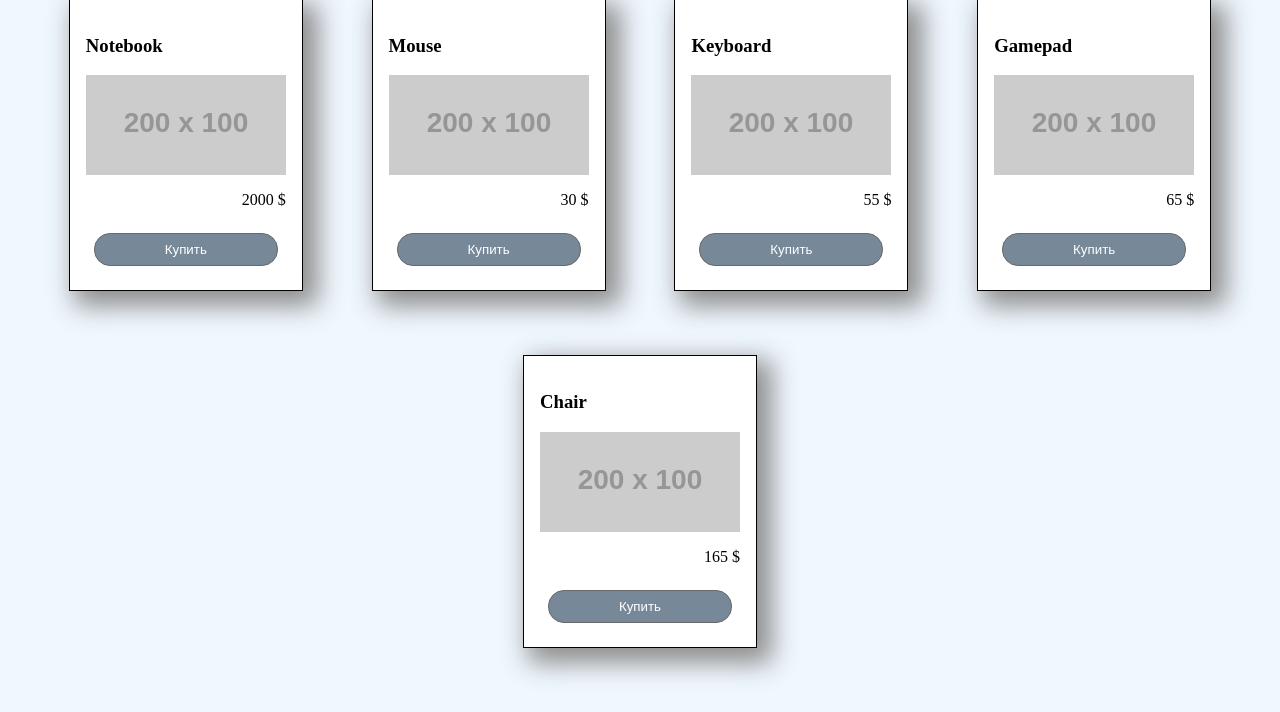
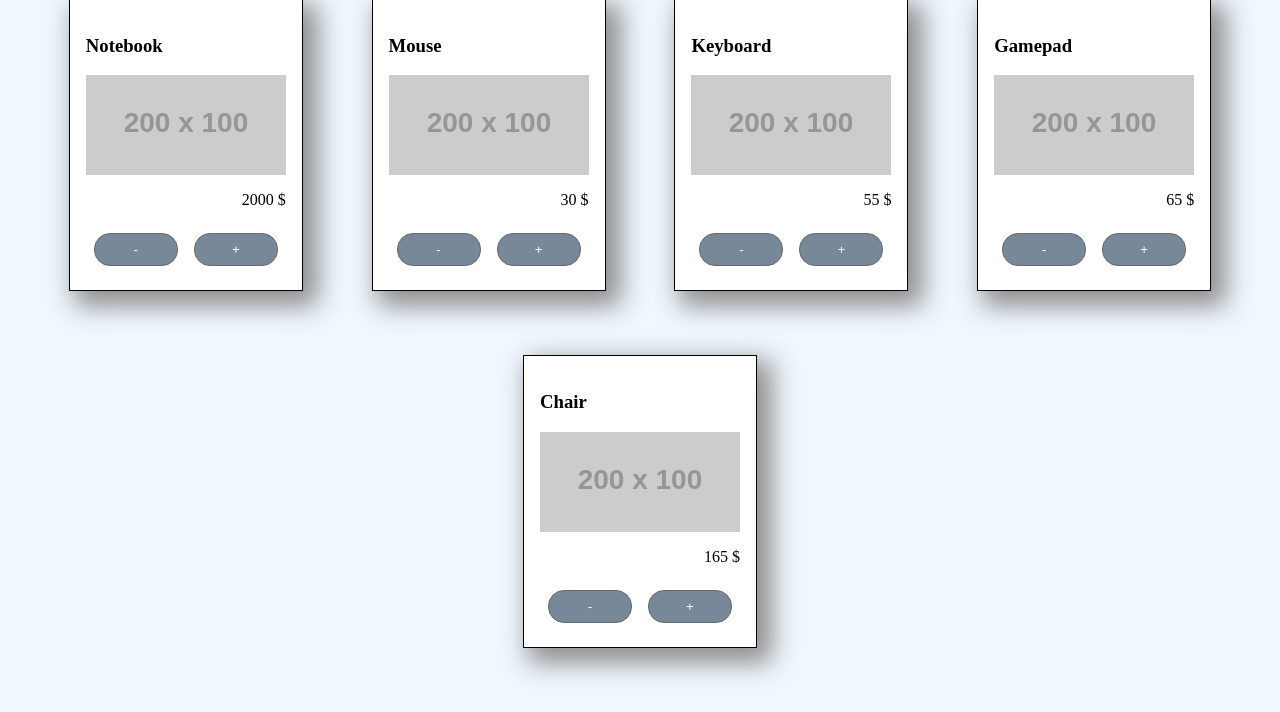
Before and after one commit to SugarF0x/JavaScript, a PHP site: page / in a window 1280 px wide. Shown: the part 114-826 px from the top of the page. Run offline with PHP 8.4, Linux system fonts and the light colour scheme; grey boxes labelled with a size stand in for pictures from a placeholder-image service; some libraries are stand-ins or nearby versions.

Commit message:
Finished HW2

```diff
--- a/2/project/index.html
+++ b/2/project/index.html
@@ -15,6 +15,7 @@
 
         </div>
     </main>
+
     <script src="js/main.js"></script>
 </body>
 </html>
--- a/2/project/js/main.js
+++ b/2/project/js/main.js
@@ -8,22 +8,84 @@ const products = [
     {id: 5, title: 'Chair', price: 165},
 ];
 
-const renderProduct = (title = '[название]', price = '[цена]') => {
+const renderProduct = (item) => {
     return `<div class="product-item">
-                <h3>${title}</h3>
-                <img src="https://via.placeholder.com/200x100/888888/FFFFFF?text=${title}.jpeg" alt="placeholder"></img>
-                <p>${price} ${currency}</p>
-                <button class="btn-buy">Купить</button>
+                <h3>${item.title}</h3>
+                <img src="https://via.placeholder.com/200x100/888888/FFFFFF?text=${item.title}.jpeg" alt="placeholder">
+                <p>${item.price} ${currency}</p>
+                <div class="btn-buy">
+                    <button onclick="cart.remove(products[${item.id-1}])">-</button>
+                    <button onclick="cart.add(products[${item.id-1}])">+</button>
+                </div>
             </div>`
 };
 
 const renderPage = (list = [{id:0, title: 'Not Defined', price: 0}]) => {
-    document.querySelector('.products').innerHTML = list.map(item => renderProduct(item.title, item.price)).join('');
-        // запятые отображались так как при внесении в качестве аргумента к .innerHTML массива, вносятся все его элементы через запятую
-        // через метод .join() можно превратить веьс массив в один большой String без запятых
-
-        // также не было необходимости создавать отдельную константу для последующего внесения её значения в document.querySelector()
-        // можно функцию сразу передать селектору в качестве значения
+    document.querySelector('.products').innerHTML = list.map(item => renderProduct(item)).join('');
 };
 
+//--------------------------------------------------------------------------------------------------------------------\\
+
+class Cart {
+    // {id: 0, title:'name', price:0, total:0;}
+    constructor() {
+        this.items = [];
+    }
+
+    add(item) {
+        let isFound = false;
+
+        this.items.forEach(it => {
+            if (it.id === item.id) {
+                it.total++;
+                isFound = true;
+            }
+        });
+
+        if (!isFound) {
+            this.items.push(new Product({id: item.id, title: item.title, price: item.price, total: 1}));
+        }
+    }
+
+    remove(item, total=1) {
+        this.items.forEach(it => {
+            if (it.id === item.id && it.total - total >= 0) {
+                it.total -= total;
+            }
+        });
+    }
+
+    getItemsTotal() {
+        let sum = 0;
+        this.items.forEach(item => sum += item.total);
+        return sum;
+    }
+
+    getPriceTotal() {
+        let sum = 0;
+        this.items.forEach(item => sum += item.getPriceTotal());
+        return sum;
+    }
+}
+
+class Product {
+    constructor(properties) {
+        this.id    = properties.id;
+        this.title = properties.title;
+        this.price = properties.price;
+        this.total = properties.total;
+    }
+
+    getPriceTotal() {
+        return this.price * this.total;
+    }
+}
+
+//--------------------------------------------------------------------------------------------------------------------\\
+
 renderPage(products);
+let cart = new Cart();
+
+// Я не успел сделать визуальную часть для корзины, но консольные функции работают как должны
+// cart.getPriceTotal() и cart.getItemsTotal() выводят суммарную цену и суммарное количество
+// cart.add() и cart.remove() назначены на кнопки (+) и (-) на странице соответственно
--- a/2/project/styles/main.css
+++ b/2/project/styles/main.css
@@ -50,4 +50,12 @@ header .name {
   width: 100%;
   text-align: right;
 }
+.products .product-item .btn-buy {
+  display: flex;
+  flex-flow: row;
+  justify-content: center;
+}
+.products .product-item .btn-buy button {
+  width: 50%;
+}
 /*# sourceMappingURL=main.css.map */
--- a/2/project/styles/main.less
+++ b/2/project/styles/main.less
@@ -59,5 +59,13 @@ header {
       width: 100%;
       text-align: right;
     }
+    .btn-buy {
+      display: flex;
+      flex-flow: row;
+      justify-content: center;
+      button {
+        width: 50%;
+      }
+    }
   }
 }
```
Also changed, not shown: 1 other file.
